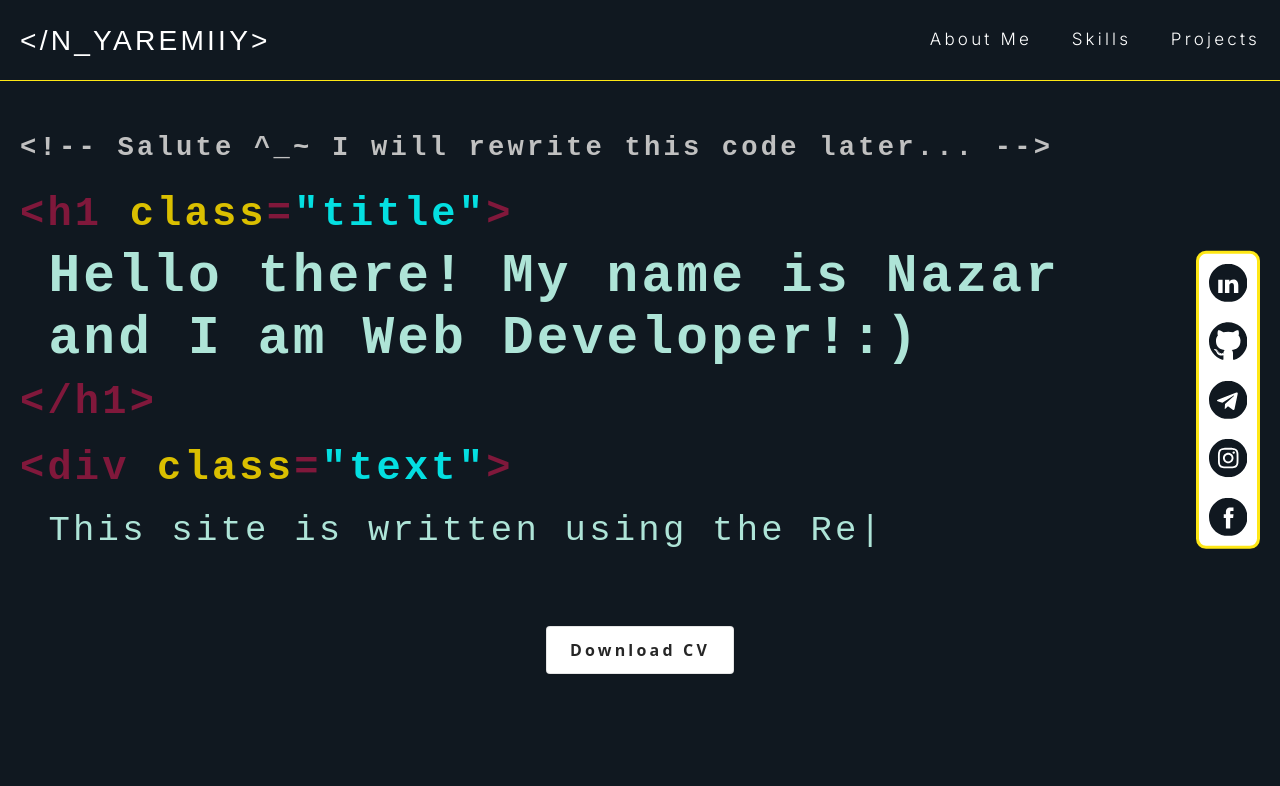
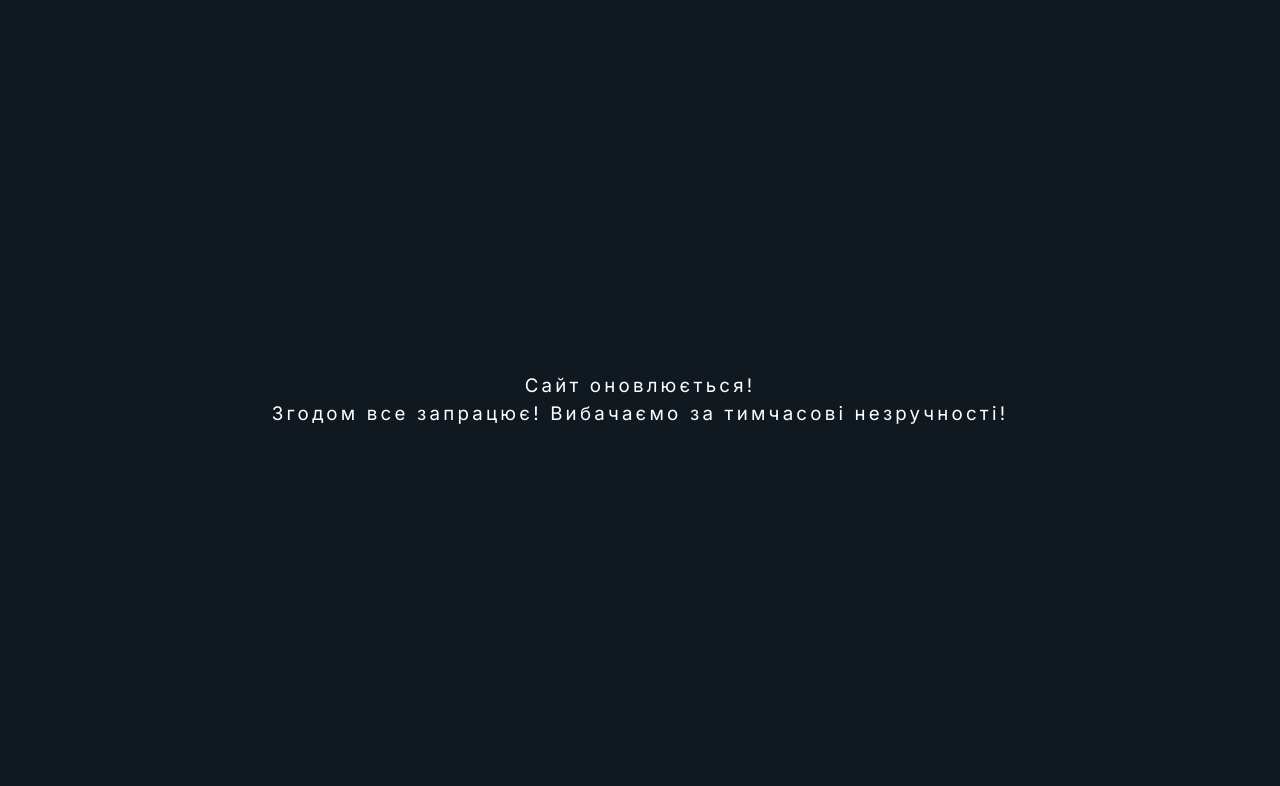
Before and after one commit to nyaremiiy/nyaremiiy, a React (Create React App) app: page / in a window 1280 px wide. Shown: the top 786 px of the page. Built offline with nearby package versions, Linux system fonts and the light colour scheme.

Commit message:
Update...

```diff
--- a/package.json
+++ b/package.json
@@ -6,6 +6,7 @@
     "@testing-library/jest-dom": "^5.16.5",
     "@testing-library/react": "^13.4.0",
     "@testing-library/user-event": "^13.5.0",
+    "gsap": "^3.11.4",
     "normalize.css": "^8.0.1",
     "react": "^18.2.0",
     "react-dom": "^18.2.0",
@@ -13,8 +14,6 @@
     "react-router-dom": "^6.8.0",
     "react-scripts": "5.0.1",
     "redux": "^4.2.1",
-    "set-interval-async": "^3.0.3",
-    "swiper": "^9.0.5",
     "web-vitals": "^2.1.4"
   },
   "scripts": {
--- a/src/App.css
+++ b/src/App.css
@@ -3,4 +3,8 @@
   max-width: 100vw;
   overflow-x: hidden;
   position: relative;
+  display: flex;
+  align-items: center;
+  justify-content: center;
+  height: 100vh;
 }
--- a/src/App.jsx
+++ b/src/App.jsx
@@ -1,21 +1,22 @@
 import './App.css';
 import { Routes, Route } from 'react-router-dom';
-import { Header, Footer } from './components';
+// import { Header, Footer } from './components';
 import { useState } from 'react';
-import { MainPage } from './pages';
+import { DevPage } from './pages';
 
 function App() {
-  const [heightHeader, setHeaightHeader] = useState(0);
+  // const [heightHeader, setHeaightHeader] = useState(0);
 
   return (
     <div className='App'>
-      <Header setHeaightHeader={setHeaightHeader} />
-      <main style={{ paddingTop: `${heightHeader - 1}px` }}>
+      {/* <Header setHeaightHeader={setHeaightHeader} /> */}
+      {/* style={{ paddingTop: `${heightHeader - 1}px` }} */}
+      <main >
         <Routes>
-          <Route path='/' element={<MainPage />} />
+          <Route path='/' element={<DevPage />} />
         </Routes>
       </main>
-      <Footer />
+      {/* <Footer /> */}
     </div>
   );
 }
--- a/src/components/Header/index.js
+++ b/src/components/Header/index.js
@@ -2,10 +2,15 @@ import s from './index.module.css';
 import { BlurScreen, Logo, Menu, Burger } from '../index';
 import { useRef, useState, useEffect } from 'react';
 import { Link } from 'react-router-dom';
+import { useDispatch, useSelector } from 'react-redux';
+
 
 const Header = ({ setHeaightHeader }) => {
   const [isActiveBurger, setIsActiveBurger] = useState(false);
   const headerRef = useRef(null);
+  const dispatch = useDispatch();
+  const menuActive = useSelector(state => state);
+  console.log(menuActive);
 
 
   useEffect(() => {
--- /dev/null
+++ b/src/pages/DevPage/index.js
@@ -0,0 +1,7 @@
+import s from './index.module.css';
+
+const DevPage = () => {
+  return <div className={s.dev}>Сайт оновлюється! <br/> Згодом все запрацює! Вибачаємо за тимчасові незручності!</div>;
+};
+
+export default DevPage;
--- /dev/null
+++ b/src/pages/DevPage/index.module.css
@@ -0,0 +1,6 @@
+.dev {
+  text-align: center;
+  color: #fff;
+  font-size: clamp(0.75rem, 0.61rem + 0.7vw, 1.25rem);
+  line-height: clamp(1.25rem, 1.075rem + 0.88vw, 1.875rem);
+}
--- a/src/pages/index.js
+++ b/src/pages/index.js
@@ -1,3 +1,4 @@
 import MainPage from './MainPage';
+import DevPage from './DevPage';
 
-export { MainPage };
+export { MainPage, DevPage };
--- a/src/store/index.js
+++ b/src/store/index.js
@@ -1,13 +1,9 @@
 import { createStore } from 'redux';
 
-
-const htmlElements = (state = {}, actions) => {
+const menuActive = (state = false, actions) => {
   switch (actions.type) {
-    case 'ADD_HTML_ELEMENT': {
-      return {
-        ...state,
-        [actions.data.name] : actions.data.data
-      };
+    case 'CLICK': {
+      return !state;
     }
     default: {
       return state;
@@ -15,9 +11,11 @@ const htmlElements = (state = {}, actions) => {
   }
 };
 
-export const store = createStore(htmlElements, window.__REDUX_DEVTOOLS_EXTENSION__ && window.__REDUX_DEVTOOLS_EXTENSION__());
+export const store = createStore(
+  menuActive,
+  window.__REDUX_DEVTOOLS_EXTENSION__ && window.__REDUX_DEVTOOLS_EXTENSION__()
+);
 
-export const addHtmlElement = (data) => ({
-  type: 'ADD_HTML_ELEMENT',
-  data,
+export const addHtmlElement = () => ({
+  type: 'CLICK',
 });
--- a/src/styles/fonts.css
+++ b/src/styles/fonts.css
@@ -1,9 +1,4 @@
 @import url('https://fonts.googleapis.com/css2?family=Inter:wght@100;200;300;400;500;600;700;800;900&display=swap');
-
-@import url('https://fonts.googleapis.com/css2?family=Kanit:wght@400&display=swap');
-/*
-font-family: 'Kanit', sans-serif;
- */
 
  @font-face {
   font-family: monospace;
@@ -12,5 +7,5 @@ font-family: 'Kanit', sans-serif;
   font-weight: 700;
 }
 
-@import url('https://fonts.googleapis.com/css2?family=Oswald&display=swap');
+@import url('https://fonts.googleapis.com/css2?family=Oswald:wght@200;300;400;500;600;700&display=swap');
 /* font-family: 'Oswald', sans-serif; */
```
Also changed, not shown: 1 other file (tests, documents, lock files or other folders).
